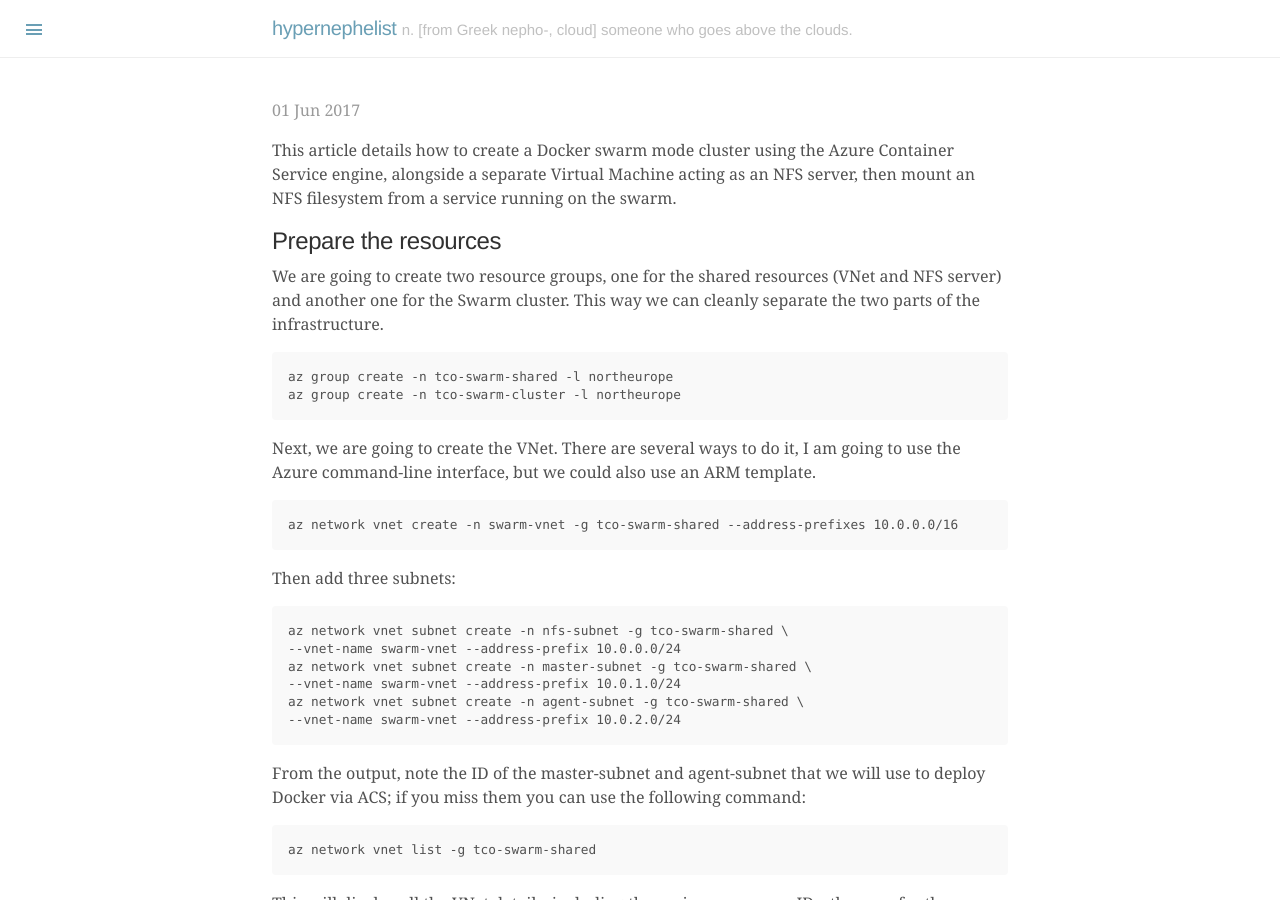
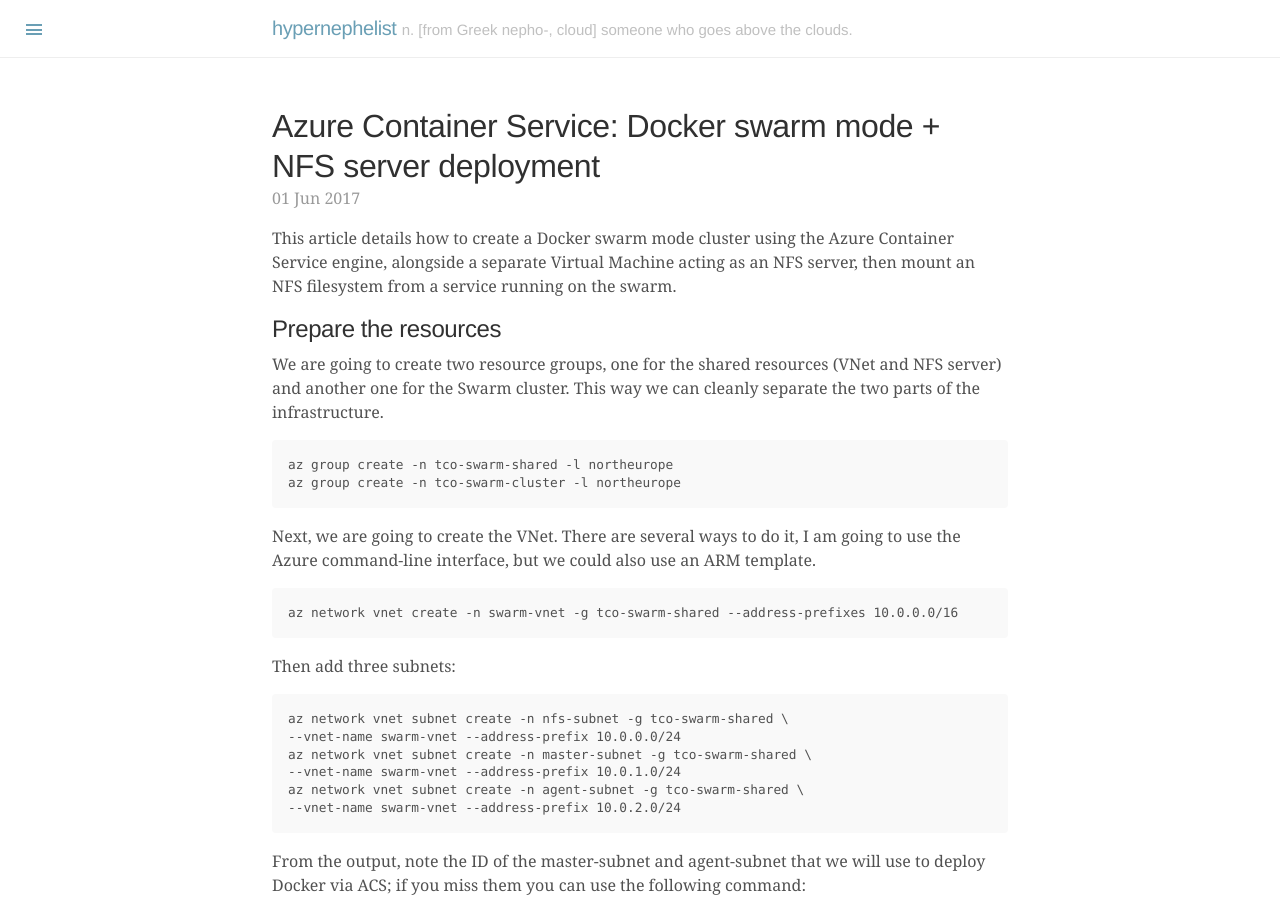
Before and after one commit to tomconte/tomconte.github.io, a Jekyll site: the page built from _posts/2017-06-01-acs-swarm-mode-plus-nfs-server-deployment.md, in a window 1280 px wide and 900 px high. Built offline with Jekyll 4.4.1, drawn with Linux system fonts in a browser that asks for light colours; our own code applies the rules of GitHub Pages for plain Markdown files.

Commit message:
WTF Jekyll colons

```diff
--- a/_posts/2017-06-01-acs-swarm-mode-plus-nfs-server-deployment.md
+++ b/_posts/2017-06-01-acs-swarm-mode-plus-nfs-server-deployment.md
@@ -1,5 +1,5 @@
 ---
-title: Azure Container Service: Docker swarm mode + NFS server deployment
+title: "Azure Container Service: Docker swarm mode + NFS server deployment"
 layout: post
 ---
 
```
